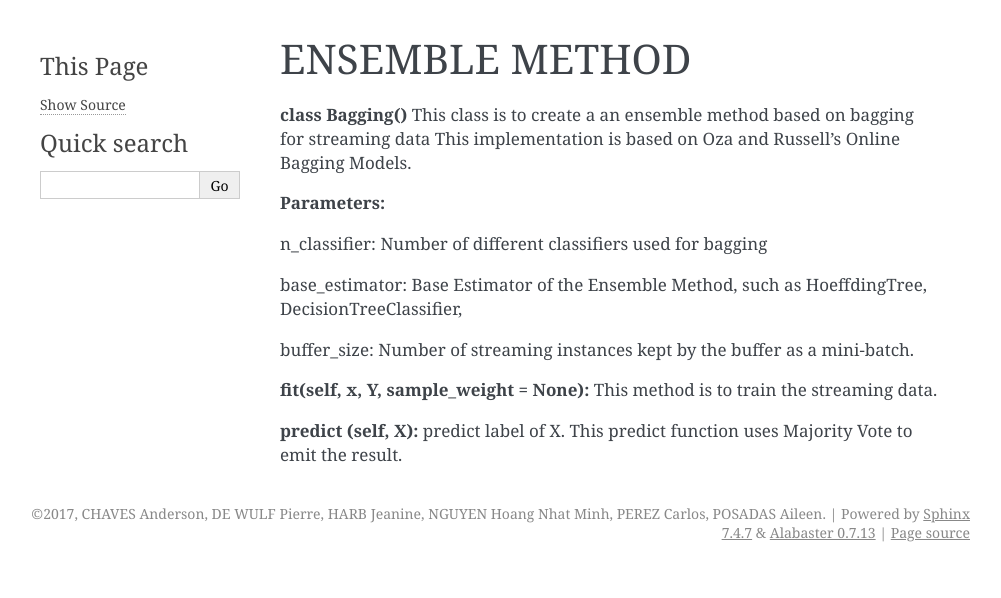
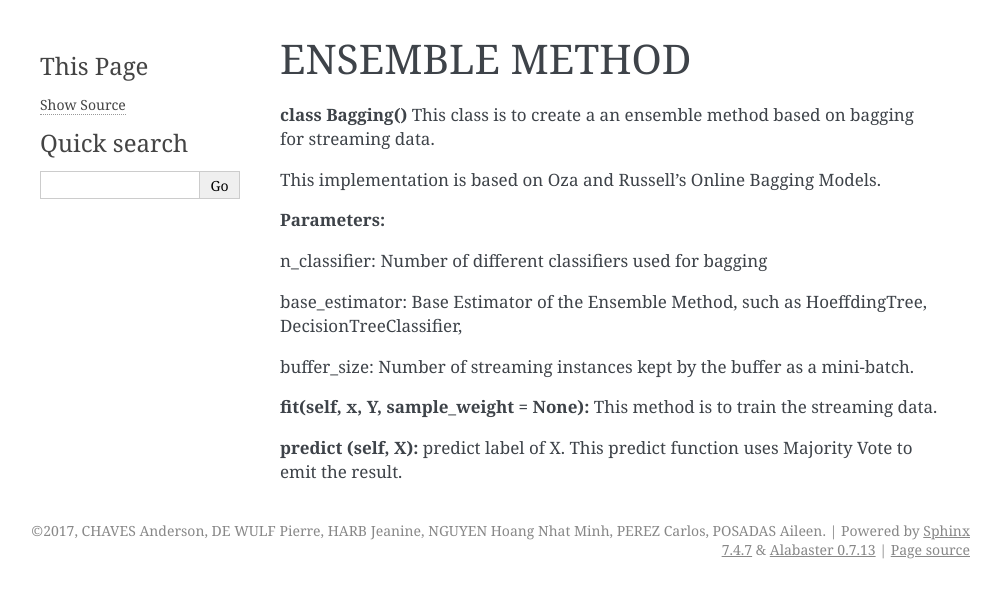
Before and after one commit to carlosinftech/scikitlearnMultilabelHoeffdingTree, a Sphinx documentation site: the page built from codeTestHoeffding/doc/esemble.rst, in a window 1280 px wide. Shown: the top 598 px of the page, without its empty margins (140-1141 px from the left). Built offline with Sphinx 7.4.7, drawn with Linux system fonts in a browser that asks for light colours; pages that are not in the unit, such as notebooks, are missing from menus.

```diff
--- a/codeTestHoeffding/doc/esemble.rst
+++ b/codeTestHoeffding/doc/esemble.rst
@@ -3,7 +3,8 @@ ENSEMBLE METHOD
 ==================
 
 **class Bagging()**
-This class is to create a an ensemble method based on bagging for streaming data
+This class is to create a an ensemble method based on bagging for streaming data.
+
 This implementation is based on Oza and Russell's Online Bagging Models.
 
 **Parameters:**
```
